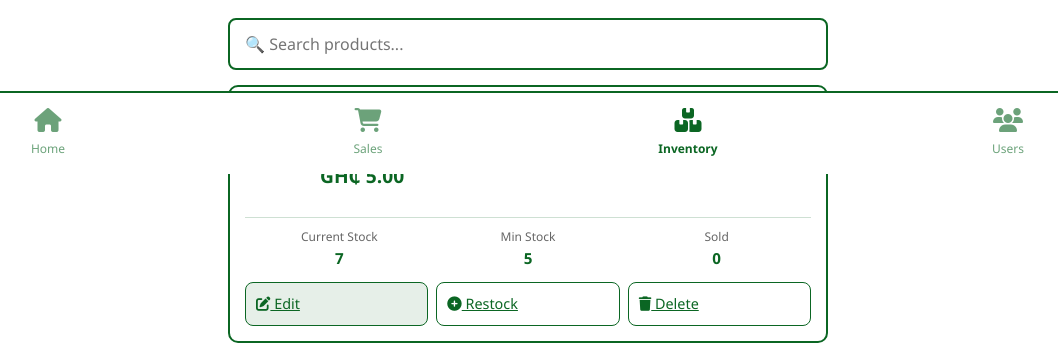
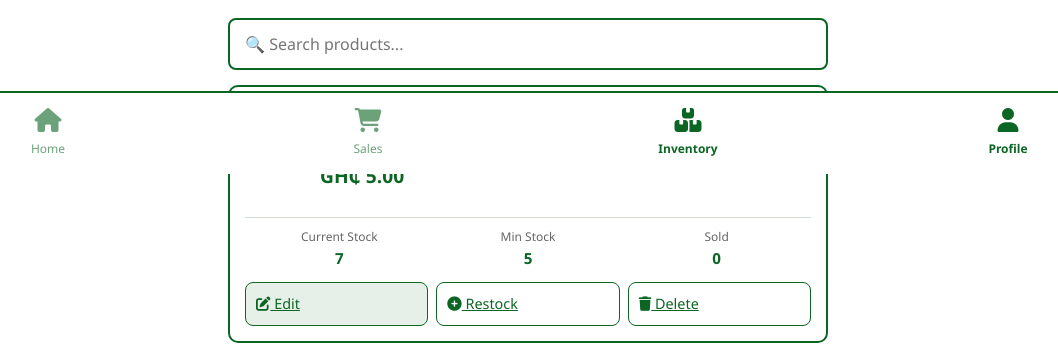
Before and after one commit to Tech-willson20/small_pos_system, a Django app: page /inventory/ in a window 1280 px wide. Shown: the part 626-973 px from the top of the page, without its empty margins (112-1170 px from the left). Run offline with Django 4.2, Linux system fonts and the light colour scheme; data comes from the database, SQL or seed files in the repository; both versions use the stored data as it was after the commit.

Commit message:
imporved

```diff
--- a/small_pos/templates/inventory.html
+++ b/small_pos/templates/inventory.html
@@ -533,7 +533,7 @@
 
     <!-- Bottom Navigation -->
     <div class="bottom-nav">
-        <a href="{% url 'dashboard' %}" class="nav-item">
+        <a href="{% if user.position == 'worker' %}{% url 'user_dashboard' %}{% else %}{% url 'dashboard' %}{% endif %}" class="nav-item">
             <i class="fas fa-home"></i>
             <span>Home</span>
         </a>
@@ -545,9 +545,9 @@
             <i class="fas fa-boxes"></i>
             <span>Inventory</span>
         </a>
-        <a href="{% url 'users' %}" class="nav-item">
-            <i class="fas fa-users"></i>
-            <span>Users</span>
+        <a href="{% url 'profile' %}" class="nav-item active">
+            <i class="fas fa-user"></i>
+            <span>Profile</span>
         </a>
     </div>
 
--- a/small_pos/templates/user/profile.html
+++ b/small_pos/templates/user/profile.html
@@ -273,10 +273,10 @@
         </div>
 
 
-
+</div>    </div>
     <!-- Bottom Navigation -->
-    <div class="bottom-nav">
-        <a href="{% url 'dashboard' %}" class="nav-item">
+<div class="bottom-nav">
+        <a href="{% if user.position == 'worker' %}{% url 'user_dashboard' %}{% else %}{% url 'dashboard' %}{% endif %}" class="nav-item">
             <i class="fas fa-home"></i>
             <span>Home</span>
         </a>
```
Also changed, not shown: small_pos/db.sqlite3.
